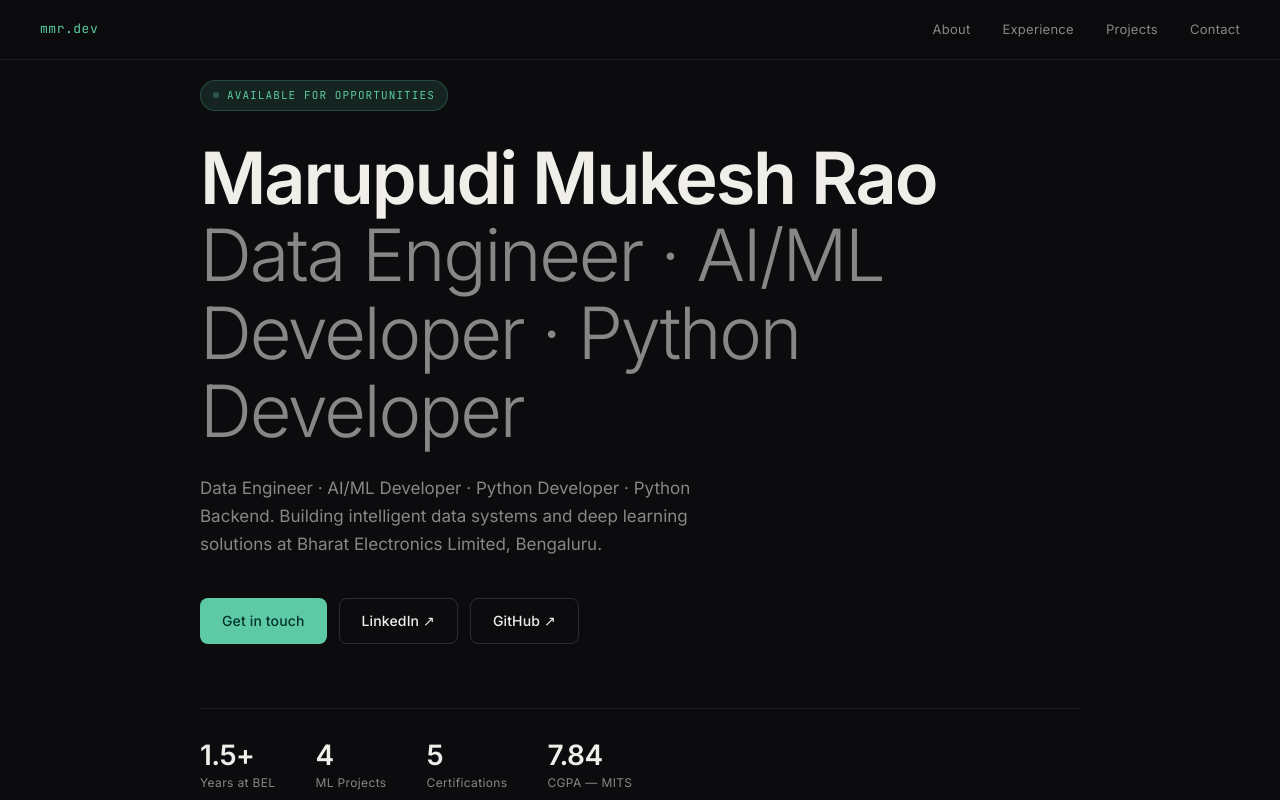
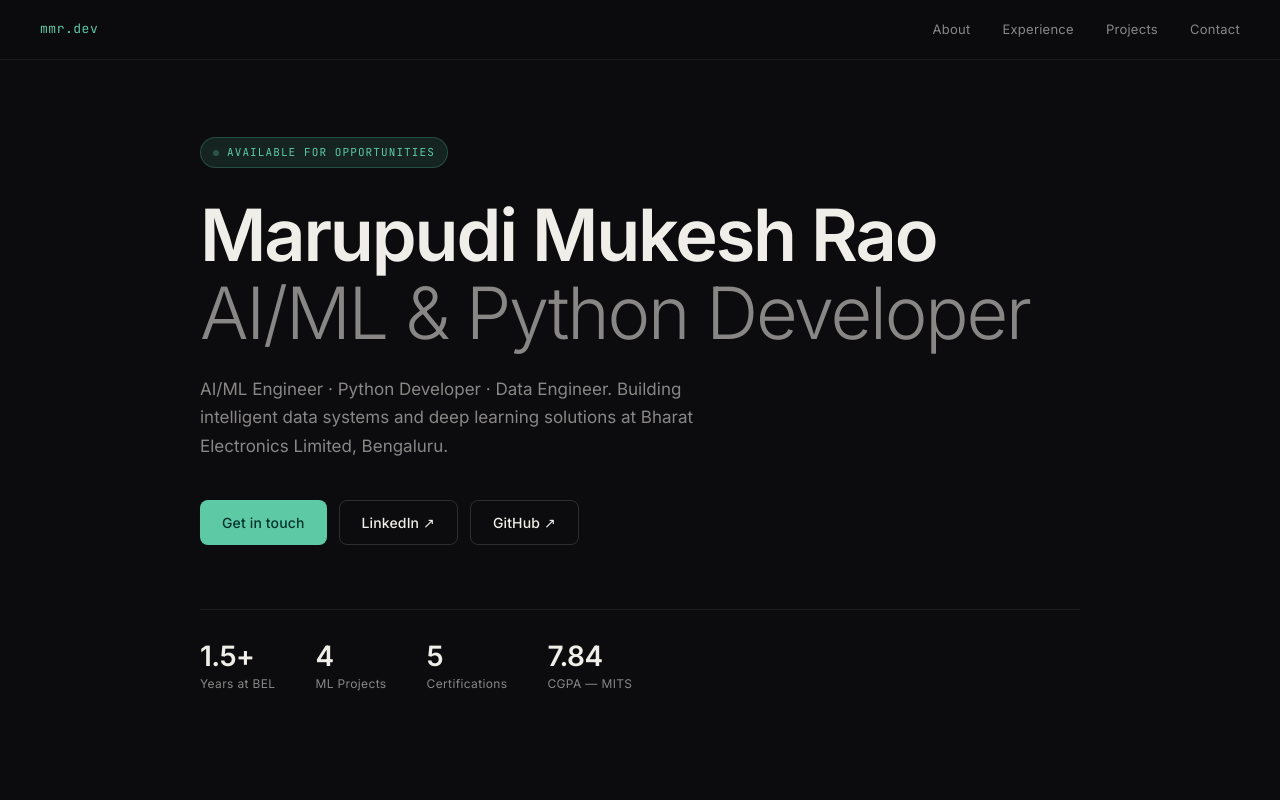
Before and after one commit to Mukeshraomarupudi/Mukesh-protofolio, a website: page public/index.html in a window 1280 px wide. Shown: the top 800 px of the page. Drawn offline with Linux system fonts and the light colour scheme.

Commit message:
Update hero subtitle: change to 'AI/ML & Python Developer' below name

```diff
--- a/public/index.html
+++ b/public/index.html
@@ -395,10 +395,10 @@
     <div class="hero-tag">Available for opportunities</div>
     <h1>
       Marupudi Mukesh Rao<br>
-      <span class="dim">Data Engineer · AI/ML Developer · Python Developer</span>
+      <span class="dim">AI/ML & Python Developer</span>
     </h1>
     <p class="hero-sub">
-      Data Engineer · AI/ML Developer · Python Developer · Python Backend. Building intelligent data systems and deep learning solutions at Bharat Electronics Limited, Bengaluru.
+      AI/ML Engineer · Python Developer · Data Engineer. Building intelligent data systems and deep learning solutions at Bharat Electronics Limited, Bengaluru.
     </p>
     <div class="hero-ctas">
       <a href="mailto:mmukeshrao71@gmail.com" class="btn btn-primary">Get in touch</a>
```
